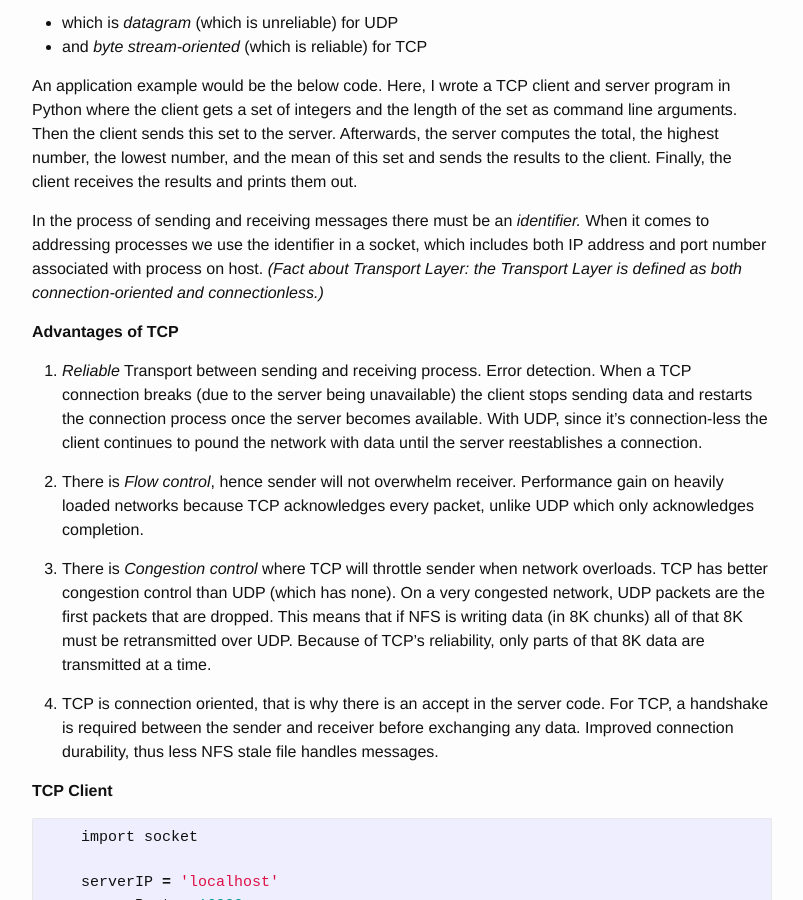
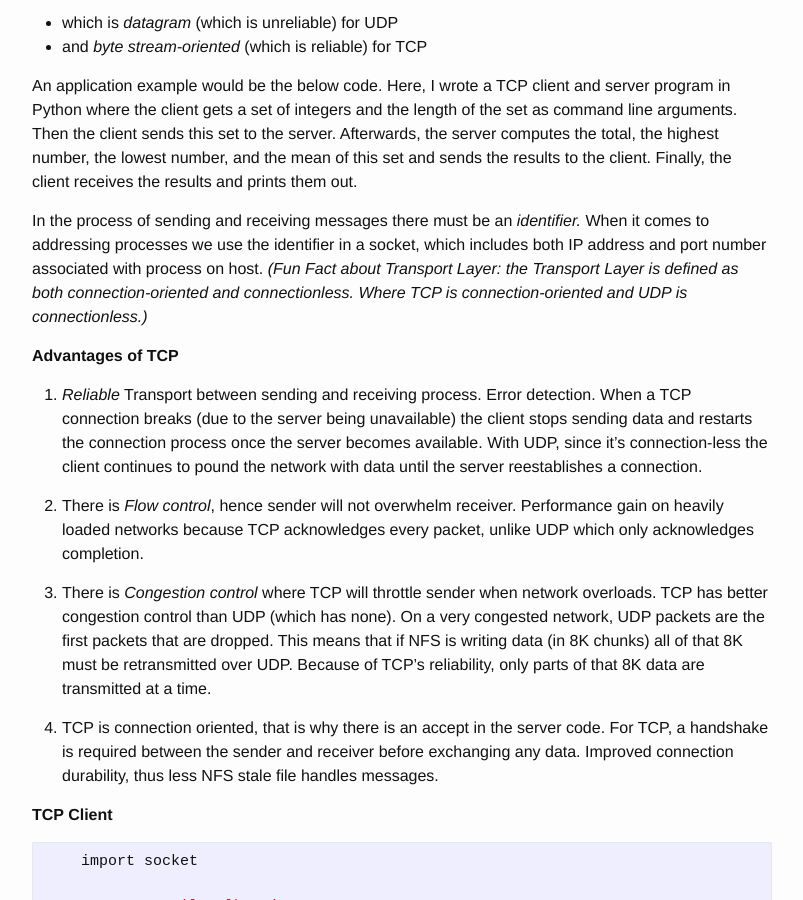
Before and after one commit to alexalwks2/aaronjohn2.github.io, a Jekyll site: the page built from _posts/2019-03-03-tcp-udp.md, in a window 1280 px wide and 900 px high, scrolled down 405 px. Shown: the whole window, without its empty margins (238-1041 px from the left). Built offline with Jekyll 4.4.1, drawn with Linux system fonts in a browser that asks for light colours; comment, search, counter and statistics services are not loaded.

Commit message:
Update 2019-03-03-tcp-udp.md

```diff
--- a/_posts/2019-03-03-tcp-udp.md
+++ b/_posts/2019-03-03-tcp-udp.md
@@ -16,7 +16,7 @@ Both TCP and UDP have a point to point architecture, and it uses sockets for cli
 An application example would be the below code. Here, I wrote a TCP client and server program in Python where the client gets a set of integers and the length of the set as command line arguments. Then the client sends this set to the server. Afterwards, the server computes the total, the highest number, the lowest number, and the mean of this set and sends the results to the client. Finally, the client receives the results and prints them out.
 
 In the process of sending and receiving messages there must be an *identifier.* When it comes to addressing processes we use the identifier in a socket, which includes both IP address and port number associated with process on host.
-*(Fact about Transport Layer: the Transport Layer is defined as both connection-oriented and connectionless.)*
+*(Fun Fact about Transport Layer: the Transport Layer is defined as both connection-oriented and connectionless. Where TCP is connection-oriented and UDP is connectionless.)*
 
 **Advantages of TCP**
 1. *Reliable* Transport between sending and receiving process. Error detection. When a TCP connection breaks (due to the server being unavailable) the client stops sending data and restarts the connection process once the server becomes available. With UDP, since it's connection-less the client continues to pound the network with data until the server reestablishes a connection.
```
